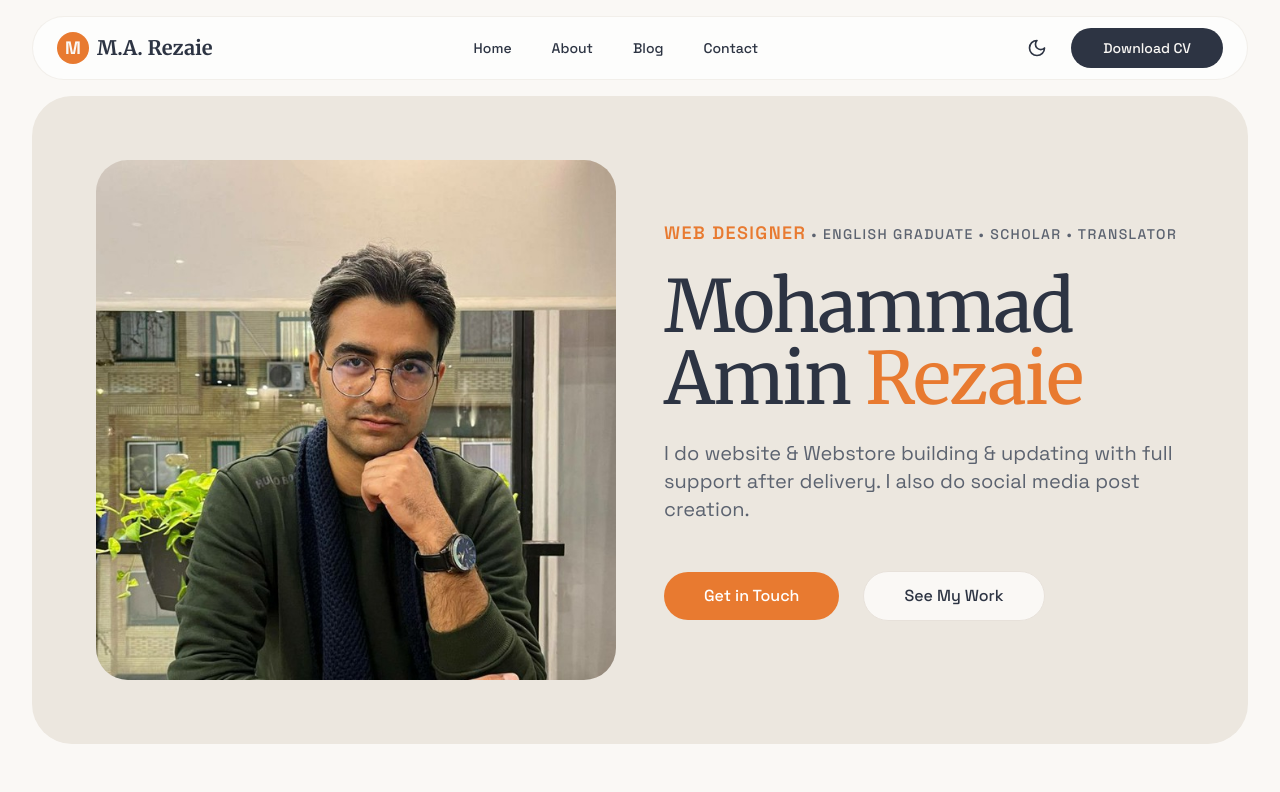
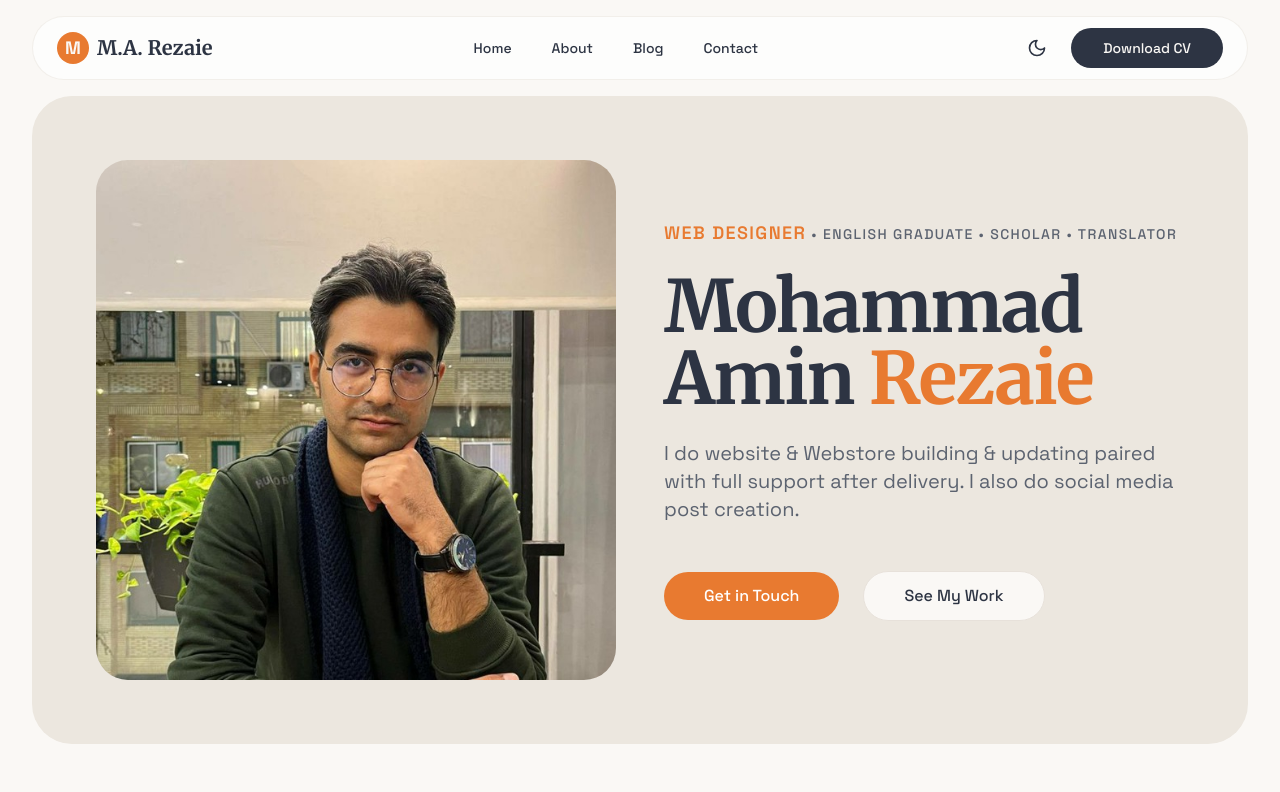
Before and after one commit to themorez/themorez, a React (Vite) app: page / in a window 1280 px wide. Shown: the top 792 px of the page. Built offline with nearby package versions, Linux system fonts and the light colour scheme; no server answers; the HTML template or start-up script is replaced by a standard one.

Commit message:
Visual edit in Lovable
Edited UI in Lovable

```diff
--- a/src/components/HeroSection.tsx
+++ b/src/components/HeroSection.tsx
@@ -20,12 +20,12 @@ const HeroSection = () => {
             <p className="text-sm font-medium tracking-widest uppercase text-muted-foreground animate-slide-down">
               <span className="font-semibold text-lg text-accent">Web Designer</span> • English Graduate • Scholar • Translator
             </p>
-            <h1 className="text-4xl md:text-5xl lg:text-7xl font-light leading-[1.1] tracking-tight animate-slide-down">
+            <h1 className="text-4xl md:text-5xl lg:text-7xl font-bold leading-[1.1] tracking-tight animate-slide-down">
               Mohammad Amin{" "}
               <span className="text-accent">Rezaie</span>
             </h1>
             <p className="text-muted-foreground text-lg md:text-xl leading-relaxed max-w-xl animate-slide-up stagger-1">
-              I do website & Webstore building & updating with full support after delivery. I also do social media post creation.
+              I do website & Webstore building & updating paired with full support after delivery. I also do social media post creation.
             </p>
           </div>
 
```
